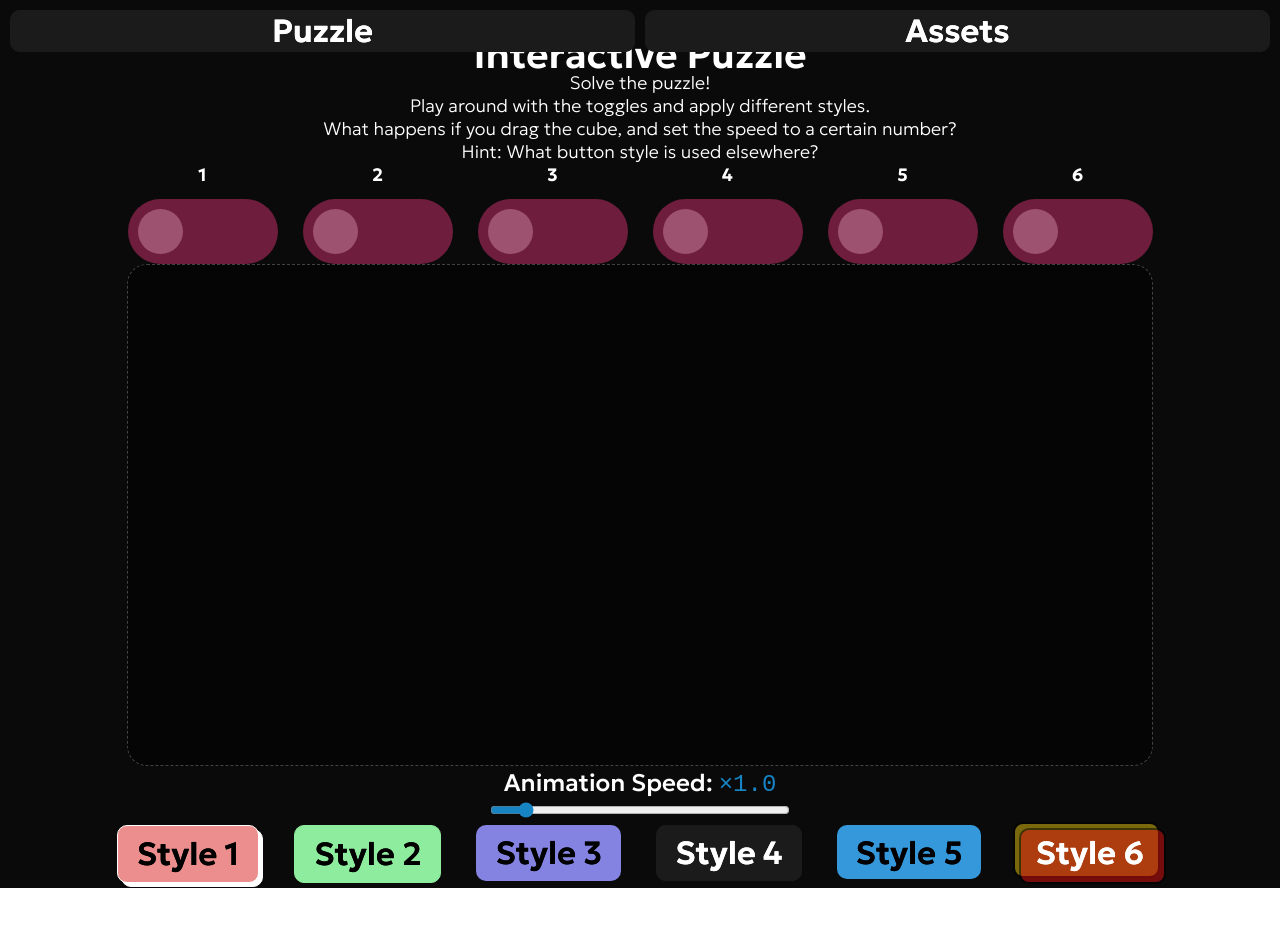
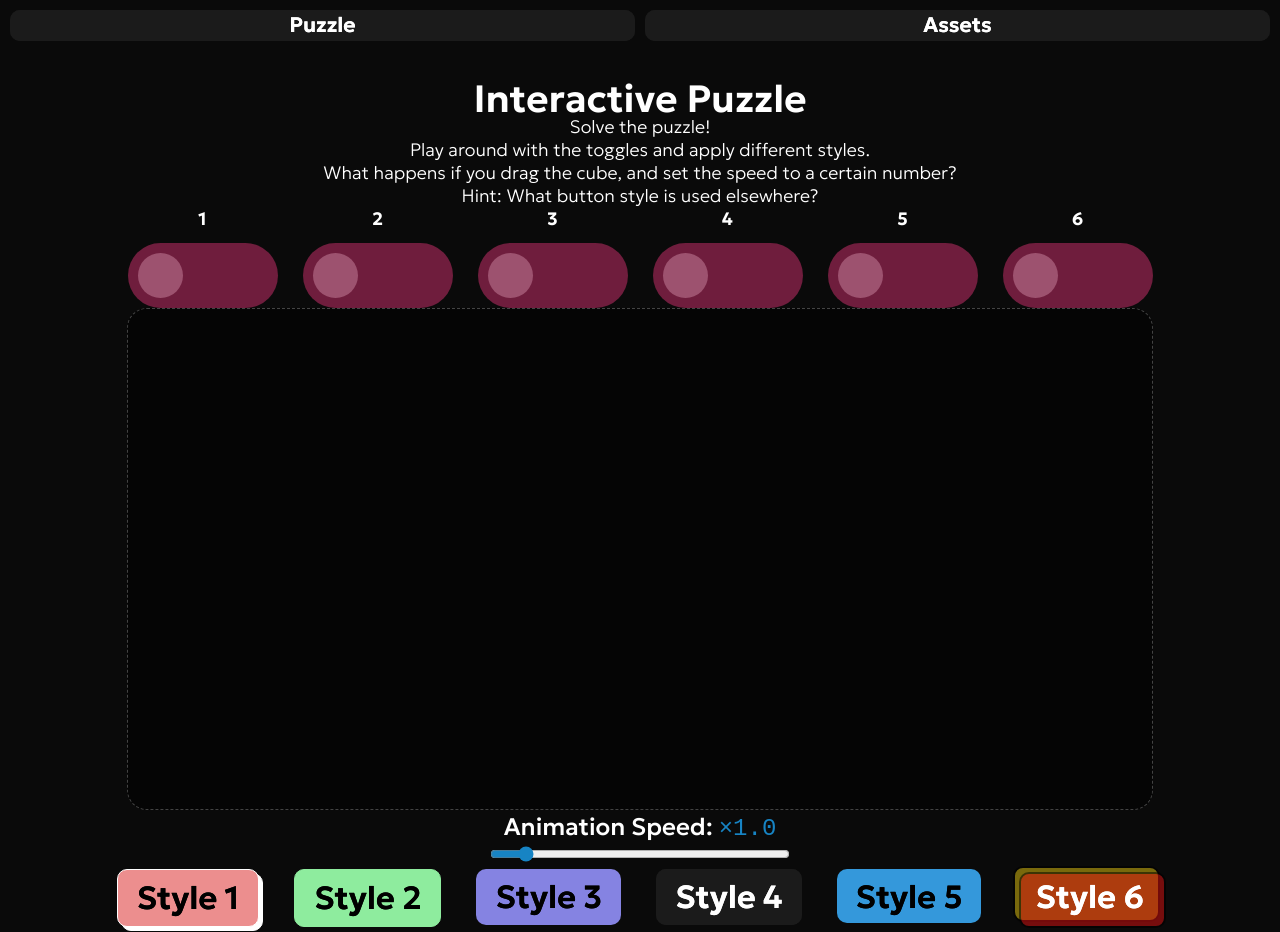
Before and after one commit to CrispyMiatr/frontend-animation-templates, a React (Vite) app: page / in a window 1280 px wide. Before the commit the page ends 888 px from the top, so only its background shows below. Built offline with nearby package versions, Linux system fonts and the light colour scheme.

Commit message:
style(Home): fix styling of animated title + p size

```diff
--- a/src/styles/app.module.scss
+++ b/src/styles/app.module.scss
@@ -47,12 +47,16 @@ p {
         justify-self: end;
         align-content: center;
     }
+
+    p {
+        font-size: 21px;
+    }
 }
 
 
 // --------== Text Animation ==--------
 .animated-title {
-    margin-top: 25px;
+    margin-top: 80px;
 }
 
 .scroll-container {
```
